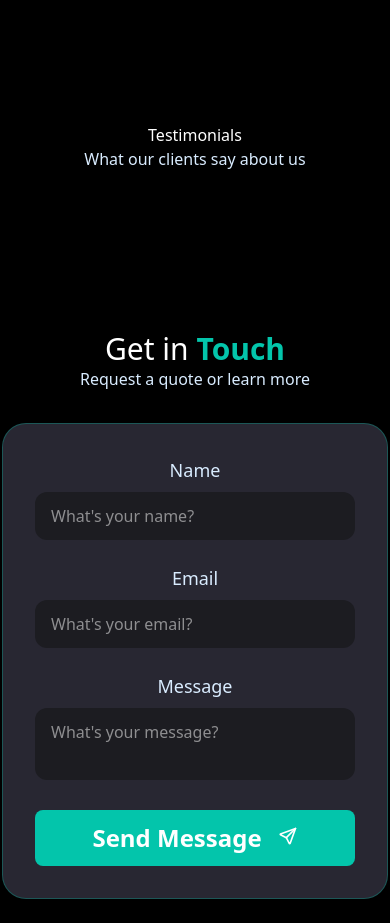
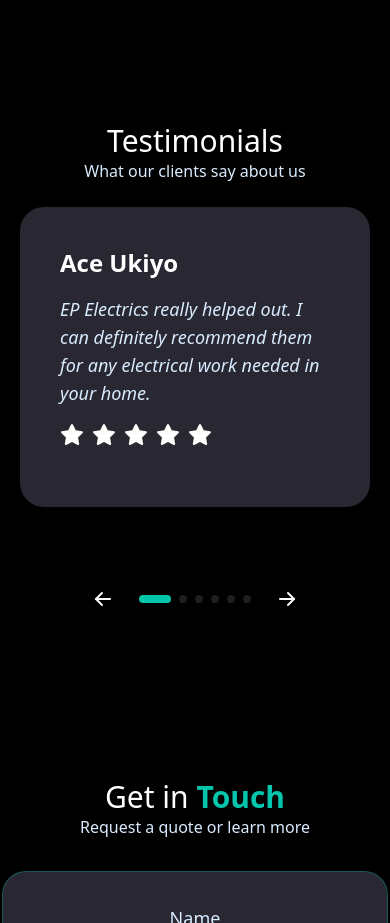
Before and after one commit to AmeerSH64/EP-Electrics-Site, a React (Vite) app: page / in a window 390 px wide. Shown: the part 1380-2303 px from the top of the page. Built offline with nearby package versions, Linux system fonts and the light colour scheme.

Commit message:
Added Mobile Testimonial Section

```diff
--- a/src/constants/index.js
+++ b/src/constants/index.js
@@ -46,16 +46,16 @@ const testimonials = [
     name: "Amy Rose",
     quote: "We had solar panels installed at our business by EP Electrics. They really impressed us.",
     rating: 5
-  },,
+  },
   {
-    name: "Mario Ballet",
-    quote: "I called EP Electrics to fit an EV Charger at home, it was ready to go by the next day and everything was done perfectly.",
+    name: "Cloud Strife",
+    quote: "We had a great experience with EP Electrics, they completed everything professionally.",
     rating: 5
   },
   {
-    name: "Amy Rose",
-    quote: "We had solar panels installed at our business by EP Electrics. They really impressed us.",
-    rating: 5
+    name: "Si-on Park",
+    quote: "Working with EP Electrics was amazing, I highly recommend their services to anyone.",
+    rating: 4
   },
 ]
 
--- a/src/sections/Testimonials.jsx
+++ b/src/sections/Testimonials.jsx
@@ -1,15 +1,27 @@
-import TestimonialCard from "../components/TestimonialCard"
+import { useState } from "react";
+import TestimonialCard from "../components/TestimonialCard";
 import { testimonials } from "../constants";
+import { IconArrowLeft, IconArrowRight } from "@tabler/icons-react";
 
 const Testimonials = () => {
+  const [activeIndex, setActiveIndex] = useState(0);
+
+  const next = () => {
+    setActiveIndex((prev) => (prev + 1) % testimonials.length);
+  }
+
+  const previous = () => {
+    setActiveIndex((prev) => (prev - 1 + testimonials.length) % testimonials.length);
+  }
+
   return (
     <section id="testimonials" className="testimonials-section">
       <div className="section-padding text-center">
-        <div>
-          <h1 className="md:text-7xl">Testimonials</h1>
+        <div className="mb-6">
+          <h1 className="text-3xl md:text-7xl">Testimonials</h1>
           <p className="md:text-2xl text-white-50">What our clients say about us</p>
         </div>
-        <div className="desktop lg:columns-3 md:columns-2 columns-1 mt-16" gap-2>
+        <div className="desktop lg:columns-3 mt-16" gap-2>
           {/* Testimonial cards - Desktop version */}
           {testimonials.map((testimonial, index) => (
             <div key={index} className="hover:scale-105 transition-all duration-300 ease-in-out animate-fade-in">
@@ -20,7 +32,33 @@ const Testimonials = () => {
 
         <div>
           {/* Testimonial cards - Mobile version */}
-
+          <div className="max-w-4xl mx-auto">
+            <div className="relative moblile lg:hidden">
+              <div className="animate-fade-in animation-delay-300">
+                <TestimonialCard name={testimonials[activeIndex].name}
+                  testimonial={testimonials[activeIndex].quote}
+                  rating={testimonials[activeIndex].rating} />
+              </div>
+              <div className="flex items-center justify-center gap-4 mt-8">
+                <button onClick={previous}
+                className="p-2 rounded-full glass hover:bg-primary/10 hover:text-primary transition-all">
+                  <IconArrowLeft />
+                </button>
+                <div className="flex gap-2">
+                  {testimonials.map((_, index) => (
+                    <button onClick={() => setActiveIndex(index)}
+                    className={`w-2 h-2 rounded-full transition-all duration-300
+                      ${index === activeIndex ? "w-8 bg-primary" :
+                        "bg-black-50 hover:bg-black-50"}`} />
+                  ))}
+                </div>
+                <button onClick={next}
+                className="p-2 rounded-full glass hover:bg-primary/10 hover:text-primary transition-all">
+                  <IconArrowRight />
+                </button>
+              </div>
+            </div>
+          </div>
         </div>
       </div>
     </section>
```
